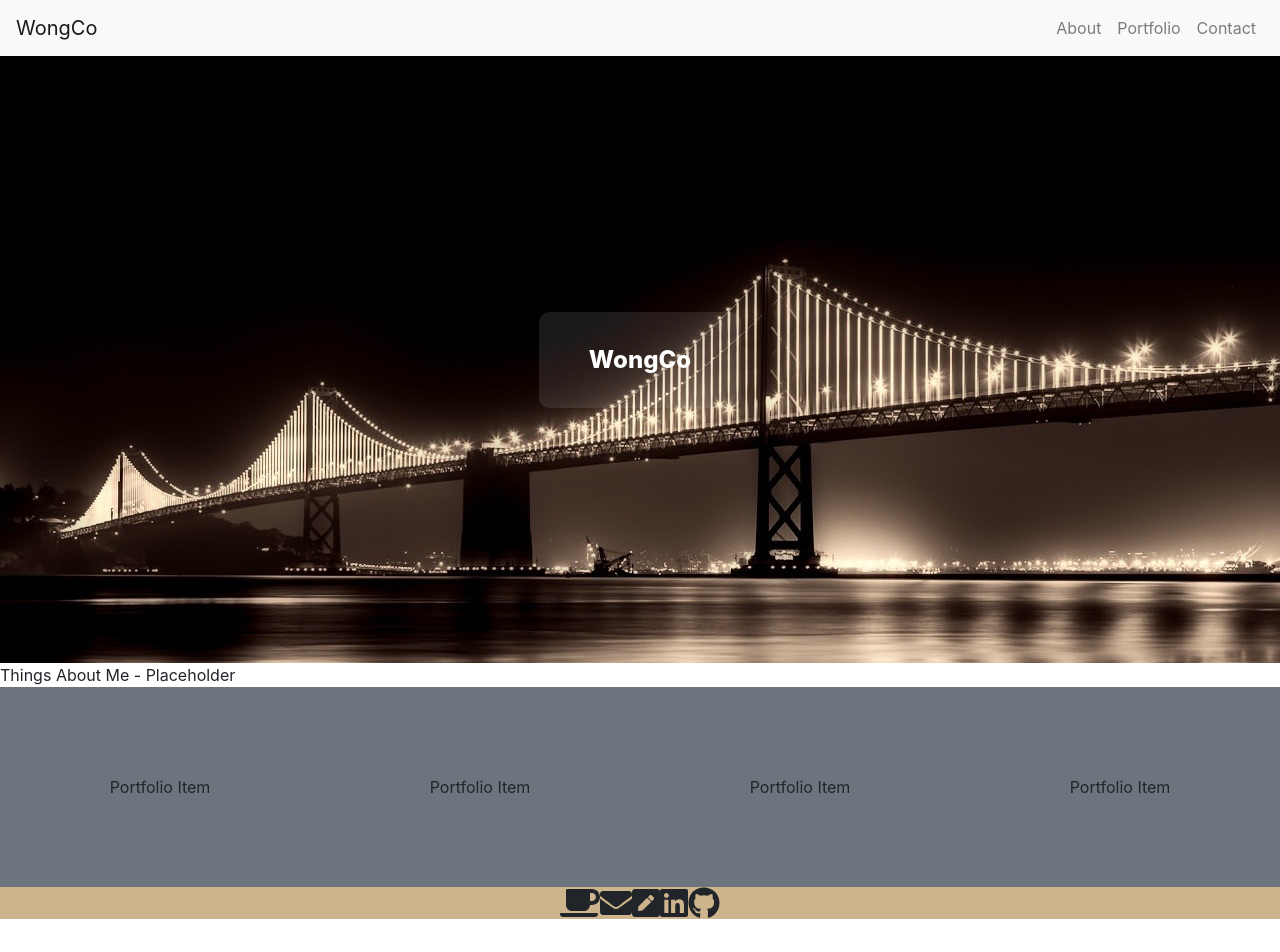
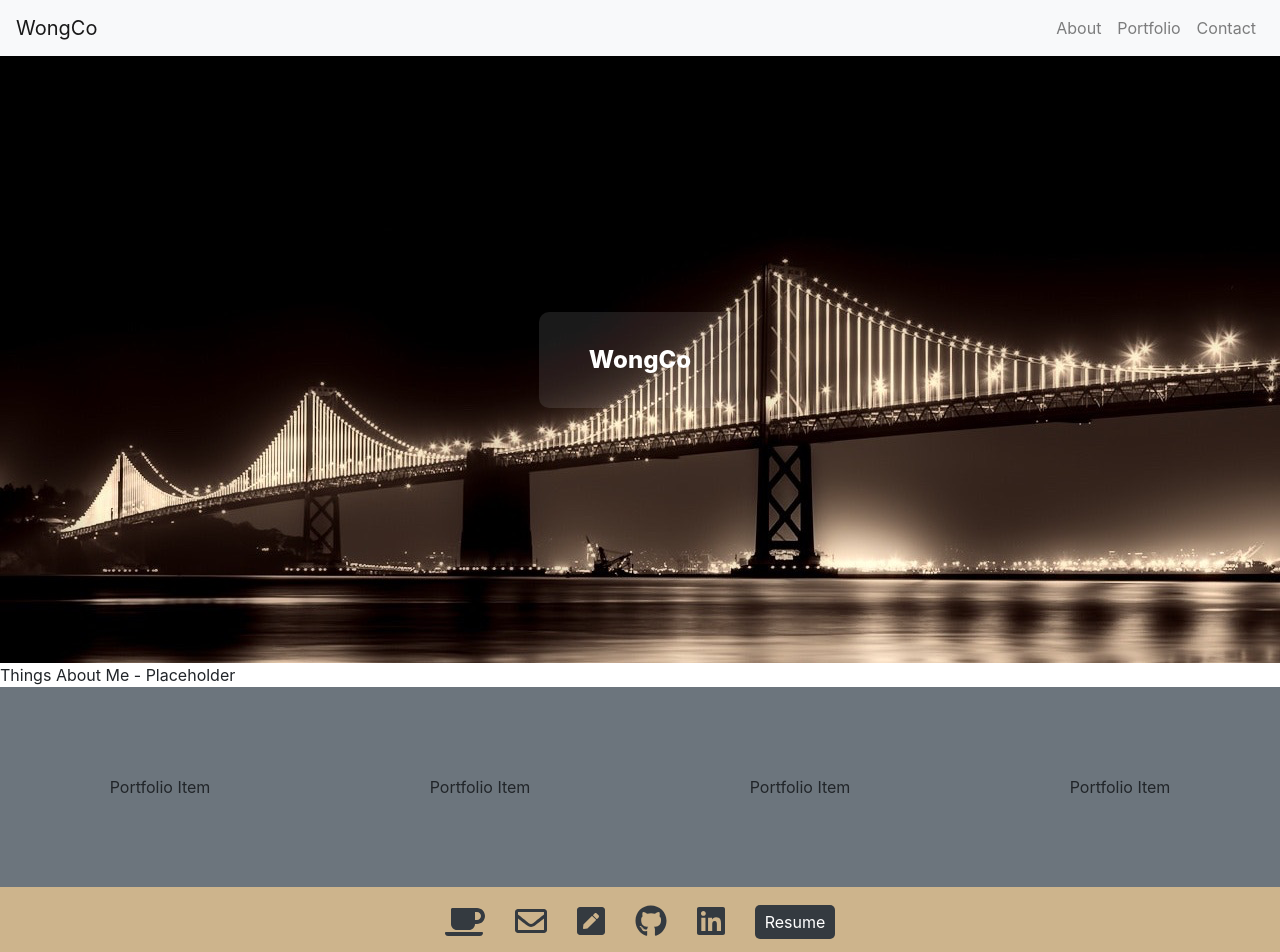
Before and after one commit to wongco/wongcofood-react, a React (Create React App) app: page / in a window 1280 px wide. Shown: the top 952 px of the page. Before the commit the page ends 919 px from the top, so only its background shows below. Built offline with nearby package versions, Linux system fonts and the light colour scheme.

Commit message:
update contact bar

```diff
--- a/package.json
+++ b/package.json
@@ -5,6 +5,7 @@
   "dependencies": {
     "@fortawesome/fontawesome-svg-core": "^1.2.12",
     "@fortawesome/free-brands-svg-icons": "^5.6.3",
+    "@fortawesome/free-regular-svg-icons": "^5.7.0",
     "@fortawesome/free-solid-svg-icons": "^5.6.3",
     "@fortawesome/react-fontawesome": "^0.1.4",
     "bootstrap": "^4.2.1",
--- a/src/Components/Contact.js
+++ b/src/Components/Contact.js
@@ -1,63 +1,60 @@
 import React, { Component } from 'react';
 import styled from 'styled-components';
 import { FontAwesomeIcon } from '@fortawesome/react-fontawesome';
-import {
-  faCoffee,
-  faEnvelope,
-  faPenSquare
-} from '@fortawesome/free-solid-svg-icons';
+import { faCoffee, faPenSquare } from '@fortawesome/free-solid-svg-icons';
+import { faEnvelope } from '@fortawesome/free-regular-svg-icons';
 import { faLinkedin, faGithub } from '@fortawesome/free-brands-svg-icons';
 
 const StyledContactContainer = styled.div`
   display: flex;
   flex-direction: row;
   justify-content: center;
+  align-items: center;
   background-color: rgb(205, 180, 140);
+  height: 70px;
+  box-sizing: border-box;
+`;
+
+const StyledButton = styled.button`
+  margin: 0 15px;
+  padding: 5px 10px;
+  border-radius: 5px;
+  border: none;
+  background-color: #343a40;
+  color: white;
+
+  &:hover {
+    background-color: gray;
+  }
+`;
+
+const StyledFontAwesomeIcon = styled(FontAwesomeIcon)`
+  margin: 0 15px;
+  color: #343a40;
+  &:hover {
+    color: gray;
+  }
 `;
 
 const Contact = () => {
   return (
     <StyledContactContainer>
-      <FontAwesomeIcon icon={faCoffee} size={'2x'} />
-      <FontAwesomeIcon icon={faEnvelope} size={'2x'} />
-      <FontAwesomeIcon icon={faPenSquare} size={'2x'} />
-      <FontAwesomeIcon icon={faLinkedin} size={'2x'} />
-      <FontAwesomeIcon icon={faGithub} size={'2x'} />
-      {/* <div
-        class="container-fluid contact text-center contact__background-color py-3"
-        id="contact"
-      >
-        <div class="row justify-content-center d-flex align-items-center">
-          <div>
+      <StyledFontAwesomeIcon icon={faCoffee} size={'2x'} />
       <a href="mailto:gin@wongcofood.com">
-              <i class="px-3 far fa-envelope fa-2x" />
+        <StyledFontAwesomeIcon icon={faEnvelope} size={'2x'} />
       </a>
-          </div>
-          <div>
       <a href="https://wongco.github.io/wongcoblog/">
-              <i class="px-3 fas fa-pen-square fa-2x" />
+        <StyledFontAwesomeIcon icon={faPenSquare} size={'2x'} />
       </a>
-          </div>
-          <div>
       <a href="https://github.com/wongco">
-              <i class="px-3 fab fa-github fa-2x" />
+        <StyledFontAwesomeIcon icon={faGithub} size={'2x'} />
       </a>
-          </div>
-          <div>
-            <a href="https://www.linkedin.com/in/ginson-wong-92610358">
-              <i class="px-3 fab fa-linkedin fa-2x" />
+      <a href="https://www.linkedin.com/in/ginson">
+        <StyledFontAwesomeIcon icon={faLinkedin} size={'2x'} />
       </a>
-          </div>
-          <div>
-            <a
-              href="resume.pdf"
-              class="ml-2 py-auto btn text-white button--contact"
-            >
-              Resume
+      <a href="resume.pdf">
+        <StyledButton type="button">Resume</StyledButton>
       </a>
-          </div>
-        </div>
-      </div> */}
     </StyledContactContainer>
   );
 };
```
Also changed, not shown: 1 other file (tests, documents, lock files or other folders). Lines whose indentation alone changed are shown as unchanged.
